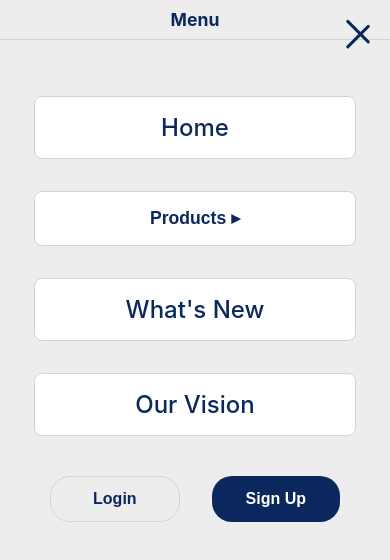
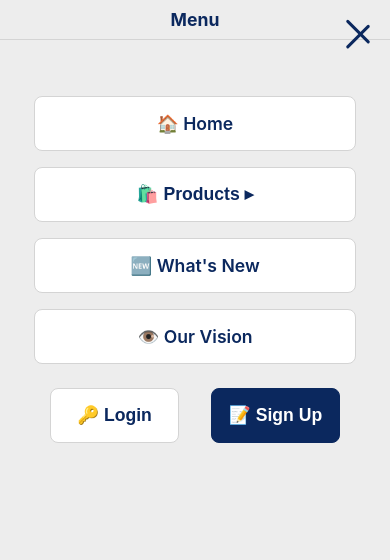
Before and after one commit to AidenBrown21/AtlasChrome, a React (Create React App) app in the folder frontend/: page / in a window 390 px wide. Both pictures are taken after a click on the button 358 px from the left and 35 px from the top of the page. Shown: the top 560 px of the page. Built offline with nearby package versions, Linux system fonts and the light colour scheme.

Commit message:
Fixed everything but mobile X to close menu

```diff
--- a/frontend/src/components/Header.css
+++ b/frontend/src/components/Header.css
@@ -107,18 +107,19 @@
     max-width: 400px;
 }
 
-.mobile-menu-button {
+.mobile-nav-links .mobile-menu-button,
+.mobile-auth-actions .mobile-menu-button {
   display: block;
   width: 100%;
-  margin-bottom: 1rem;
+  margin-bottom: 0;
+  padding: 1rem;
   border-radius: 8px;
-  padding: 1rem;
   font-size: 1.1rem;
   font-weight: 600;
   text-align: center;
   text-decoration: none;
   cursor: pointer;
-  transition: all 0.3s ease;
+  transition: all 0.2s ease-in-out;
   box-shadow: none;
   background-color: var(--card-bg-color);
   color: var(--text-color);
--- a/frontend/src/components/Header.js
+++ b/frontend/src/components/Header.js
@@ -279,24 +279,24 @@ function Header() {
                                 <span>Menu</span>
                             </div>
                             {user && (
-                                <div className="mobile-user-info">
-                                    <Link to="/dashboard" className="mobile-menu-button" onClick={closeMobileMenu}>Dashboard</Link>
+                                <div className="mobile-nav-links">
+                                    <Link to="/dashboard" className="mobile-menu-button" onClick={closeMobileMenu}>📊 Dashboard</Link>
                                 </div>
                             )}
                             <nav className="mobile-nav-links">
-                                <Link to="/" className="mobile-menu-button" onClick={closeMobileMenu}>Home</Link>
-                                <button className="mobile-menu-button" onClick={() => setActiveMobileMenu('products')}>Products ▸</button>
-                                <Link to="/whats-new" className="mobile-menu-button" onClick={closeMobileMenu}>What's New</Link>
-                                <Link to="/vision" className="mobile-menu-button" onClick={closeMobileMenu}>Our Vision</Link>
+                                <Link to="/" className="mobile-menu-button" onClick={closeMobileMenu}>🏠 Home</Link>
+                                <button className="mobile-menu-button" onClick={() => setActiveMobileMenu('products')}>🛍️ Products ▸</button>
+                                <Link to="/whats-new" className="mobile-menu-button" onClick={closeMobileMenu}>🆕 What's New</Link>
+                                <Link to="/vision" className="mobile-menu-button" onClick={closeMobileMenu}>👁️ Our Vision</Link>
                             </nav>
 
                             <div className="mobile-auth-actions">
                                 {user ? (
-                                    <button className="mobile-menu-button logout-button" onClick={() => { handleLogout(); closeMobileMenu(); }}>Sign Out</button>
+                                    <button className="mobile-menu-button logout-button" onClick={() => { handleLogout(); closeMobileMenu(); }}>🔒 Sign Out</button>
                                 ) : (
                                     <div className="mobile-login-signup-group">
-                                        <button className="mobile-menu-button login-button" onClick={() => { setShowLogin(true); closeMobileMenu(); }}>Login</button>
-                                        <button className="mobile-menu-button signup-button" onClick={() => { setShowSignup(true); closeMobileMenu(); }}>Sign Up</button>
+                                        <button className="mobile-menu-button login-button" onClick={() => { setShowLogin(true); closeMobileMenu(); }}>🔑 Login</button>
+                                        <button className="mobile-menu-button signup-button" onClick={() => { setShowSignup(true); closeMobileMenu(); }}>📝 Sign Up</button>
                                     </div>
                                 )}
                             </div>
```
